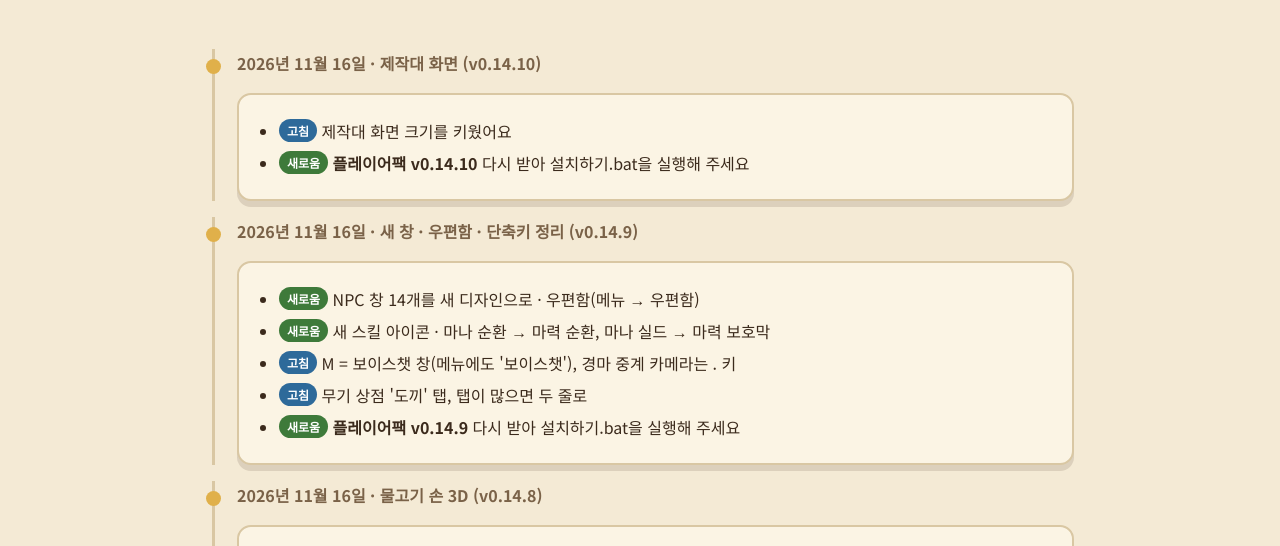
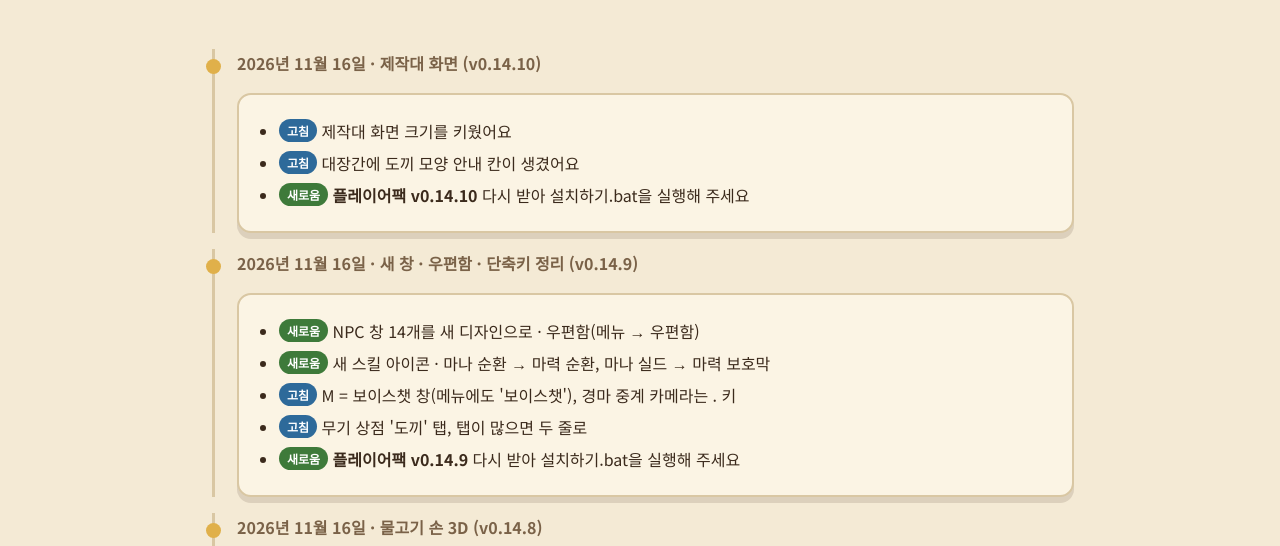
Before and after one commit to kongspace94/yoriworld, a plain HTML site: page updates.html in a window 1280 px wide. Shown: the part 219-765 px from the top of the page. Drawn offline with Linux system fonts and the light colour scheme.

Commit message:
v0.14.10 notes: forge axe hint
Co-Authored-By: Claude Opus 5.5 <noreply@anthropic.com>

```diff
--- a/updates.html
+++ b/updates.html
@@ -30,6 +30,7 @@
       <div class="card">
         <ul>
           <li><span class="badge b-fix">고침</span> 제작대 화면 크기를 키웠어요</li>
+          <li><span class="badge b-fix">고침</span> 대장간에 도끼 모양 안내 칸이 생겼어요</li>
           <li><span class="badge b-new">새로움</span> <b>플레이어팩 v0.14.10</b> 다시 받아 설치하기.bat을 실행해 주세요</li>
         </ul>
       </div>
```
